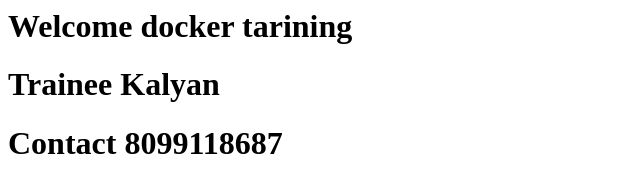
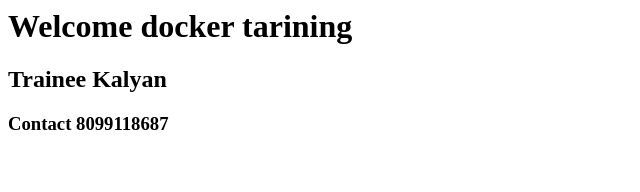
Before and after one commit to kalyankumar-banks/kalyantech-static-webapp, a plain HTML site: page index.html in a window 1280 px wide. Shown: the whole page, without its empty margins (0-640 px from the left). Drawn offline with Linux system fonts and the light colour scheme.

Commit message:
Created application code for test

```diff
--- a/index.html
+++ b/index.html
@@ -1,3 +1,3 @@
 <h1> Welcome docker tarining </h1>
-<h1> Trainee Kalyan </h1>
-<h1> Contact 8099118687 </h1>
+<h2> Trainee Kalyan </h2>
+<h3> Contact 8099118687 </h3>
```
